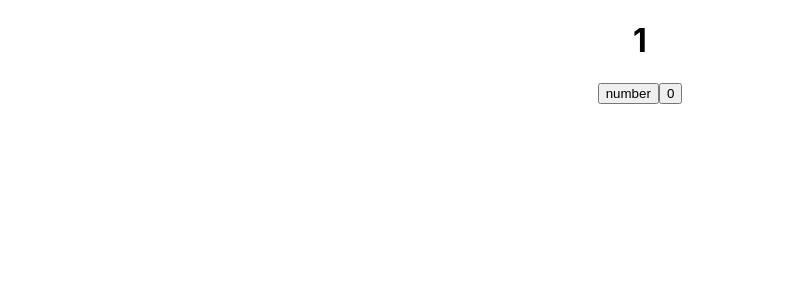
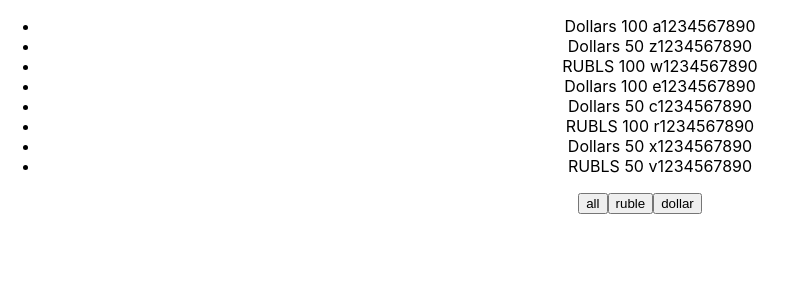
Before and after one commit to vbsm11/microtasks-comeback, a React (Create React App) app: page / in a window 1280 px wide. Shown: the top 300 px of the page, without its empty margins (0-797 px from the left). Built offline with nearby package versions, Linux system fonts and the light colour scheme.

Commit message:
05 filter in React

```diff
--- a/src/App.tsx
+++ b/src/App.tsx
@@ -5,6 +5,7 @@ import {Body} from './site/Body';
 import {Footer} from './site/Footer';
 import {NewComponent} from './components/NewComponent';
 import {Button} from './components/Button';
+import {FilterComponent} from './components/FilterComponent';
 
 export type StudentType = {
     id: number,
@@ -16,6 +17,14 @@ export type CarType = {
     manufacturer: string,
     model: string
 }
+
+export type MoneyType = {
+    banknots: string,
+    value: number,
+    number: string
+}
+
+export type FilterType = 'all' | 'RUBLS' | 'Dollars'
 
 function App() {
 
@@ -64,15 +73,44 @@ function App() {
     //     console.log('I am stupid button')
     // }
 
-    let [a, setA] = useState(1)
+    // let [a, setA] = useState(1)
+    //
+    // const onClickHandler1 = () => {
+    //     setA(++a)
+    //     console.log(a)
+    // }
+    //
+    // const onClickHandler2 = () => {
+    //     setA(0)
+    // }
 
-    const onClickHandler1 = () => {
-        setA(++a)
-        console.log(a)
+
+
+    const [money, setMoney] = useState<MoneyType[]>([
+        {banknots: 'Dollars', value: 100, number: ' a1234567890'},
+        {banknots: 'Dollars', value: 50, number: ' z1234567890'},
+        {banknots: 'RUBLS', value: 100, number: ' w1234567890'},
+        {banknots: 'Dollars', value: 100, number: ' e1234567890'},
+        {banknots: 'Dollars', value: 50, number: ' c1234567890'},
+        {banknots: 'RUBLS', value: 100, number: ' r1234567890'},
+        {banknots: 'Dollars', value: 50, number: ' x1234567890'},
+        {banknots: 'RUBLS', value: 50, number: ' v1234567890'},
+    ])
+
+
+    const [filter, setFilter] = useState<FilterType>('all')
+
+    let currentMoney: MoneyType[] = []
+
+    if (filter === 'all') {
+        currentMoney = money
+    }
+    else if (filter === 'RUBLS' || 'Dollars') {
+        currentMoney = money.filter(m => m.banknots === filter)
     }
 
-    const onClickHandler2 = () => {
-        setA(0)
+    const onclickFilterHandler = (filter: FilterType) => {
+        setFilter(filter)
     }
 
     return (
@@ -90,9 +128,11 @@ function App() {
             {/*<Button name={'MyYouTubeChanel-2'} callBack={() => button2Foo('2nd')}/>*/}
             {/*<Button name={'StupidButton'} callBack={button3Foo}/>*/}
 
-            <h1>{a}</h1>
-            <button onClick={onClickHandler1}>number</button>
-            <button onClick={onClickHandler2}>0</button>
+            {/*<h1>{a}</h1>*/}
+            {/*<button onClick={onClickHandler1}>number</button>*/}
+            {/*<button onClick={onClickHandler2}>0</button>*/}
+
+            <FilterComponent currentMoney={currentMoney} onClickHandler={onclickFilterHandler}/>
         </div>
     );
 }
--- /dev/null
+++ b/src/components/FilterComponent.tsx
@@ -0,0 +1,26 @@
+import React from 'react';
+import {FilterType, MoneyType} from '../App';
+
+type FilterComponentPropsType = {
+    currentMoney: MoneyType[],
+    onClickHandler: (filter: FilterType) => void
+}
+
+export const FilterComponent = (props: FilterComponentPropsType) => {
+    return (
+        <>
+            <ul>
+                {props.currentMoney.map((m, index) => ((
+                    <li key={index}>
+                        <span>{m.banknots} </span>
+                        <span>{m.value}</span>
+                        <span>{m.number}</span>
+                    </li>
+                )))}
+            </ul>
+            <button onClick={() => props.onClickHandler('all')}>all</button>
+            <button onClick={() => props.onClickHandler('RUBLS')}>ruble</button>
+            <button onClick={() => props.onClickHandler('Dollars')}>dollar</button>
+        </>
+    )
+}
```
